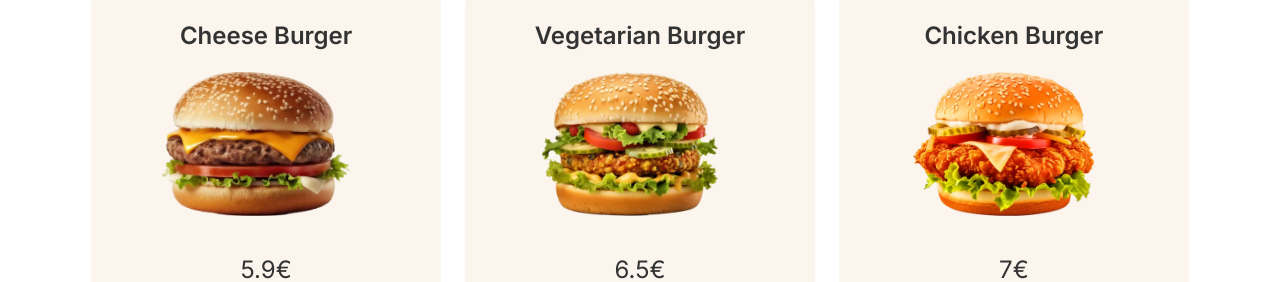
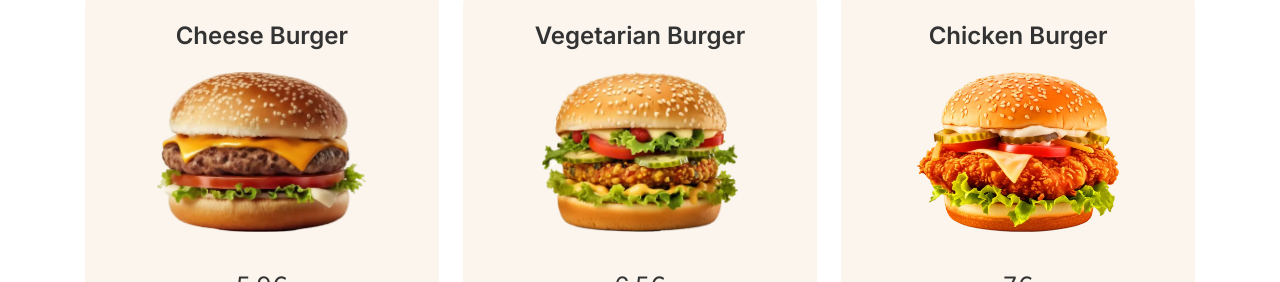
Before and after one commit to lucasamsellem/order-taking, a Vue app: page / in a window 1280 px wide. Shown: the part 261-543 px from the top of the page. Built offline with nearby package versions, Linux system fonts and the light colour scheme.

Commit message:
bug fixes

```diff
--- a/src/App.vue
+++ b/src/App.vue
@@ -23,7 +23,7 @@ const handleAddToBag = (product: ProductType) => {
 <template>
   <Header :bag="bag" />
 
-  <main class="max-w-[75rem] mx-auto px-[3.2rem]">
+  <main class="max-w-[75rem] mx-auto px-[2.8rem]">
     <ProductCategory
       v-for="category in menu"
       :key="category.category"
--- a/src/components/products/Product.vue
+++ b/src/components/products/Product.vue
@@ -47,7 +47,7 @@ const openRecipeModal = () => recipe.value && openModal(modalRef.value);
       </figcaption>
       <button @click="openRecipeModal" :class="`${recipe ? 'cursor-pointer' : ''}`">
         <img
-          class="max-h-[10rem] max-w-[90%] shadow-animation transition-all duration-200"
+          class="max-h-[10rem] shadow-animation transition-all duration-200"
           :src="`images/${type}/${formatImgPath(name)}.webp`"
           :alt="`${name} image`"
         />
```
